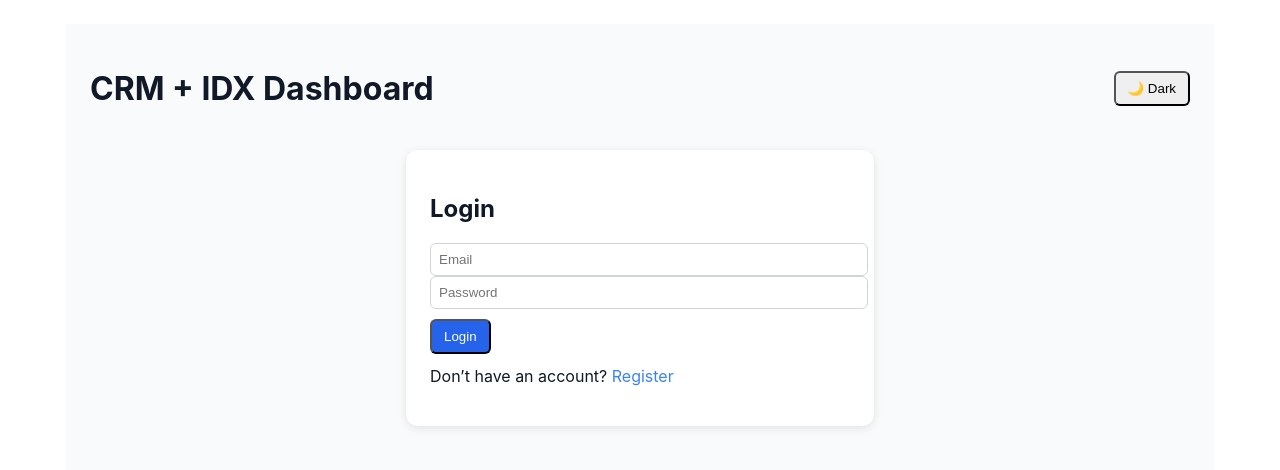
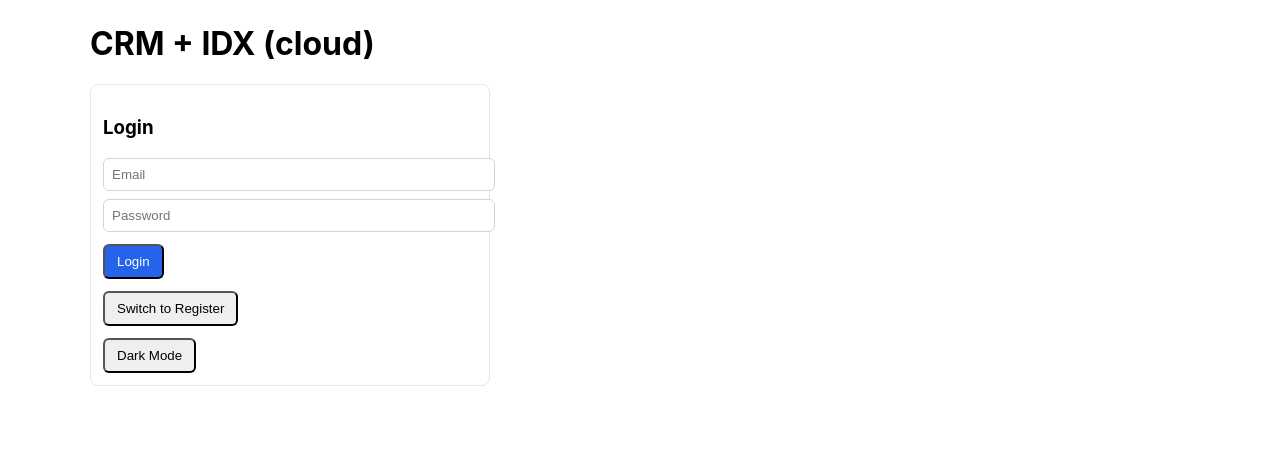
Before and after one commit to tgillenh2o/crm-idx, a React (Vite) app in the folder frontend/: page / in a window 1280 px wide. Shown: the top 470 px of the page. Built offline with nearby package versions, Linux system fonts and the light colour scheme.

Commit message:
updated for error messages

```diff
--- a/frontend/src/app.jsx
+++ b/frontend/src/app.jsx
@@ -1,5 +1,5 @@
-import React, { useEffect, useState } from "react";
-import { auth, properties, invites, leads, setAuthToken } from "./api";
+import React, { useState, useEffect } from "react";
+import { auth, setAuthToken, teams, properties } from "./api";
 import TeamList from "./components/TeamList";
 import TeamAdminPanel from "./components/TeamAdminPanel";
 import InvitePanel from "./components/InvitePanel";
@@ -9,15 +9,15 @@ import PropertyList from "./components/PropertyList";
 
 export default function App() {
   const [user, setUser] = useState(null);
+  const [teamsData, setTeamsData] = useState([]);
+  const [propertiesData, setPropertiesData] = useState([]);
+  const [isLogin, setIsLogin] = useState(true); // toggle between login/register
+  const [errorMsg, setErrorMsg] = useState(""); // show backend errors
   const [darkMode, setDarkMode] = useState(false);
-  const [showRegister, setShowRegister] = useState(false);
-  const [propertiesData, setPropertiesData] = useState([]);
 
   useEffect(() => {
     const stored = localStorage.getItem("crm_user");
     const token = localStorage.getItem("crm_token");
-    const theme = localStorage.getItem("crm_theme");
-    if (theme === "dark") setDarkMode(true);
     if (stored && token) {
       setUser(JSON.parse(stored));
       setAuthToken(token);
@@ -25,161 +25,93 @@ export default function App() {
     }
   }, []);
 
-  useEffect(() => {
-    document.body.className = darkMode ? "dark" : "";
-    localStorage.setItem("crm_theme", darkMode ? "dark" : "light");
-  }, [darkMode]);
-
   async function loadData() {
     try {
-      const pRes = await properties.list();
+      const [tRes, pRes] = await Promise.all([teams.list(), properties.list()]);
+      setTeamsData(tRes.data || []);
       setPropertiesData(pRes.data || []);
     } catch (err) {
-      console.error("Load data error:", err);
+      console.error("❌ Load data error:", err);
     }
   }
 
-  async function handleLogin(e) {
+  async function handleSubmit(e) {
     e.preventDefault();
+    setErrorMsg("");
+    const form = e.target;
+    const name = form.name?.value;
+    const email = form.email.value;
+    const password = form.password.value;
+
     try {
-      const email = e.target.email.value;
-      const password = e.target.password.value;
-      const res = await auth.login({ email, password });
-      if (res.success === false || res.error) throw new Error(res.message);
-      setUser(res.data.user);
-      localStorage.setItem("crm_user", JSON.stringify(res.data.user));
-      localStorage.setItem("crm_token", res.data.token);
-      setAuthToken(res.data.token);
+      let res;
+      if (isLogin) {
+        res = await auth.login({ email, password });
+      } else {
+        res = await auth.register({ name, email, password });
+      }
+
+      setUser(res.user);
+      localStorage.setItem("crm_user", JSON.stringify(res.user));
+      localStorage.setItem("crm_token", res.token);
+      setAuthToken(res.token);
       loadData();
     } catch (err) {
-      alert("Login failed: " + err.message);
+      setErrorMsg(err.message);
     }
   }
 
-  async function handleRegister(e) {
-    e.preventDefault();
-    try {
-      const name = e.target.name.value;
-      const email = e.target.email.value;
-      const password = e.target.password.value;
-      const role = e.target.role.value;
-      const res = await auth.register({ name, email, password, role });
-      if (res.success === false || res.error) throw new Error(res.message);
-      alert("Registration successful. You can now log in.");
-      setShowRegister(false);
-    } catch (err) {
-      alert("Registration failed: " + err.message);
-    }
-  }
-
-  function logout() {
-    localStorage.clear();
-    setAuthToken(null);
-    setUser(null);
-  }
-
   return (
-    <div
-      className={`container ${darkMode ? "dark-mode" : "light-mode"}`}
-      style={{
-        minHeight: "100vh",
-        padding: 24,
-        background: darkMode ? "#1f2937" : "#f9fafb",
-        color: darkMode ? "#f9fafb" : "#111827",
-      }}
-    >
-      {/* Header */}
-      <header
-        style={{
-          display: "flex",
-          justifyContent: "space-between",
-          alignItems: "center",
-          marginBottom: 20,
-        }}
-      >
-        <h1>CRM + IDX Dashboard</h1>
-        <button className="btn" onClick={() => setDarkMode(!darkMode)}>
-          {darkMode ? "☀️ Light" : "🌙 Dark"}
-        </button>
-      </header>
-
-      {/* Login / Register */}
+    <div className={darkMode ? "dark container" : "container"}>
+      <h1>CRM + IDX (cloud)</h1>
       {!user ? (
-        <div
-          style={{
-            maxWidth: 420,
-            margin: "0 auto",
-            background: darkMode ? "#374151" : "#fff",
-            padding: 24,
-            borderRadius: 12,
-            boxShadow: "0 2px 8px rgba(0,0,0,0.1)",
-          }}
-        >
-          {showRegister ? (
-            <form onSubmit={handleRegister}>
-              <h2>Register</h2>
-              <input name="name" className="input" placeholder="Full Name" required />
-              <input name="email" className="input" placeholder="Email" required />
-              <input
-                name="password"
-                className="input"
-                type="password"
-                placeholder="Password"
-                required
-              />
-              <select name="role" className="input" defaultValue="agent" required>
-                <option value="agent">Agent</option>
-                <option value="teamAdmin">Team Admin</option>
-              </select>
-              <button className="btn btn-primary" type="submit" style={{ marginTop: 10 }}>
-                Register
+        <div style={{ maxWidth: 400 }}>
+          <div className="card">
+            <h3>{isLogin ? "Login" : "Register"}</h3>
+            {errorMsg && <div style={{ color: "red", marginBottom: 8 }}>{errorMsg}</div>}
+            <form onSubmit={handleSubmit}>
+              {!isLogin && (
+                <>
+                  <input name="name" placeholder="Name" className="input" />
+                  <div style={{ height: 8 }} />
+                </>
+              )}
+              <input name="email" placeholder="Email" className="input" />
+              <div style={{ height: 8 }} />
+              <input name="password" type="password" placeholder="Password" className="input" />
+              <div style={{ height: 12 }} />
+              <button type="submit" className="btn btn-primary">
+                {isLogin ? "Login" : "Register"}
               </button>
-              <p style={{ marginTop: 12 }}>
-                Already have an account?{" "}
-                <span
-                  style={{ color: "#3b82f6", cursor: "pointer" }}
-                  onClick={() => setShowRegister(false)}
-                >
-                  Log in
-                </span>
-              </p>
             </form>
-          ) : (
-            <form onSubmit={handleLogin}>
-              <h2>Login</h2>
-              <input name="email" className="input" placeholder="Email" required />
-              <input
-                name="password"
-                type="password"
-                className="input"
-                placeholder="Password"
-                required
-              />
-              <button className="btn btn-primary" type="submit" style={{ marginTop: 10 }}>
-                Login
+            <div style={{ marginTop: 12 }}>
+              <button onClick={() => setIsLogin(!isLogin)} className="btn btn-link">
+                {isLogin ? "Switch to Register" : "Switch to Login"}
               </button>
-              <p style={{ marginTop: 12 }}>
-                Don’t have an account?{" "}
-                <span
-                  style={{ color: "#3b82f6", cursor: "pointer" }}
-                  onClick={() => setShowRegister(true)}
-                >
-                  Register
-                </span>
-              </p>
-            </form>
-          )}
+            </div>
+            <div style={{ marginTop: 12 }}>
+              <button onClick={() => setDarkMode(!darkMode)} className="btn btn-secondary">
+                {darkMode ? "Light Mode" : "Dark Mode"}
+              </button>
+            </div>
+          </div>
         </div>
       ) : (
-        /* Dashboard */
         <div>
-          <div style={{ display: "flex", justifyContent: "space-between", marginBottom: 16 }}>
+          <div style={{ display: "flex", justifyContent: "space-between", marginBottom: 12 }}>
             <div>
-              <strong>{user.name}</strong> <small>({user.role})</small>
-              <div style={{ color: darkMode ? "#d1d5db" : "#6b7280" }}>{user.email}</div>
+              <strong>{user.name}</strong> <small>({user.role || "agent"})</small>
+              <div style={{ color: "#6b7280" }}>{user.email}</div>
             </div>
             <div>
-              <button onClick={logout} className="btn">
+              <button
+                onClick={() => {
+                  localStorage.clear();
+                  setUser(null);
+                  setAuthToken(null);
+                }}
+                className="btn"
+              >
                 Logout
               </button>
             </div>
@@ -187,31 +119,26 @@ export default function App() {
 
           <div style={{ display: "grid", gridTemplateColumns: "1fr 2fr", gap: 16 }}>
             <div>
-              <h3>Team Management</h3>
-              <TeamList />
-              {user.role === "teamAdmin" && <TeamAdminPanel user={user} />}
-              {user.role === "teamAdmin" && <InvitePanel user={user} />}
+              <h3>Teams</h3>
+              <TeamList teams={teamsData} />
+              {user.role === "teamAdmin" && <TeamAdminPanel user={user} onTeamsUpdated={loadData} />}
+              {user.role === "teamAdmin" && <InvitePanel user={user} onInvitesCreated={loadData} />}
             </div>
 
             <div>
-              <div style={{ display: "flex", alignItems: "center", gap: 8, marginBottom: 12 }}>
-                <button
-                  className="btn btn-primary"
-                  onClick={() => properties.sync().then(loadData)}
-                >
+              <div style={{ display: "flex", alignItems: "center", gap: 8 }}>
+                <button className="btn btn-primary" onClick={() => properties.sync().then(loadData)}>
                   Sync IDX
                 </button>
-                <div style={{ color: darkMode ? "#d1d5db" : "#6b7280" }}>
-                  Auto-syncs every few minutes
-                </div>
+                <div style={{ color: "#6b7280" }}>Background worker auto-syncs every X minutes</div>
               </div>
 
               <PropertySearch onResults={setPropertiesData} />
               <PropertyList properties={propertiesData} />
 
-              <div style={{ marginTop: 20 }}>
-                <h3>Lead Capture</h3>
-                <LeadCapture />
+              <div style={{ marginTop: 18 }}>
+                <h3>Lead capture</h3>
+                {teamsData[0] ? <LeadCapture teamId={teamsData[0]._id} /> : <div className="card">Create a team to enable lead capture.</div>}
               </div>
             </div>
           </div>
```
Also changed, not shown: frontend/src/api.js (+21 -6 lines).
